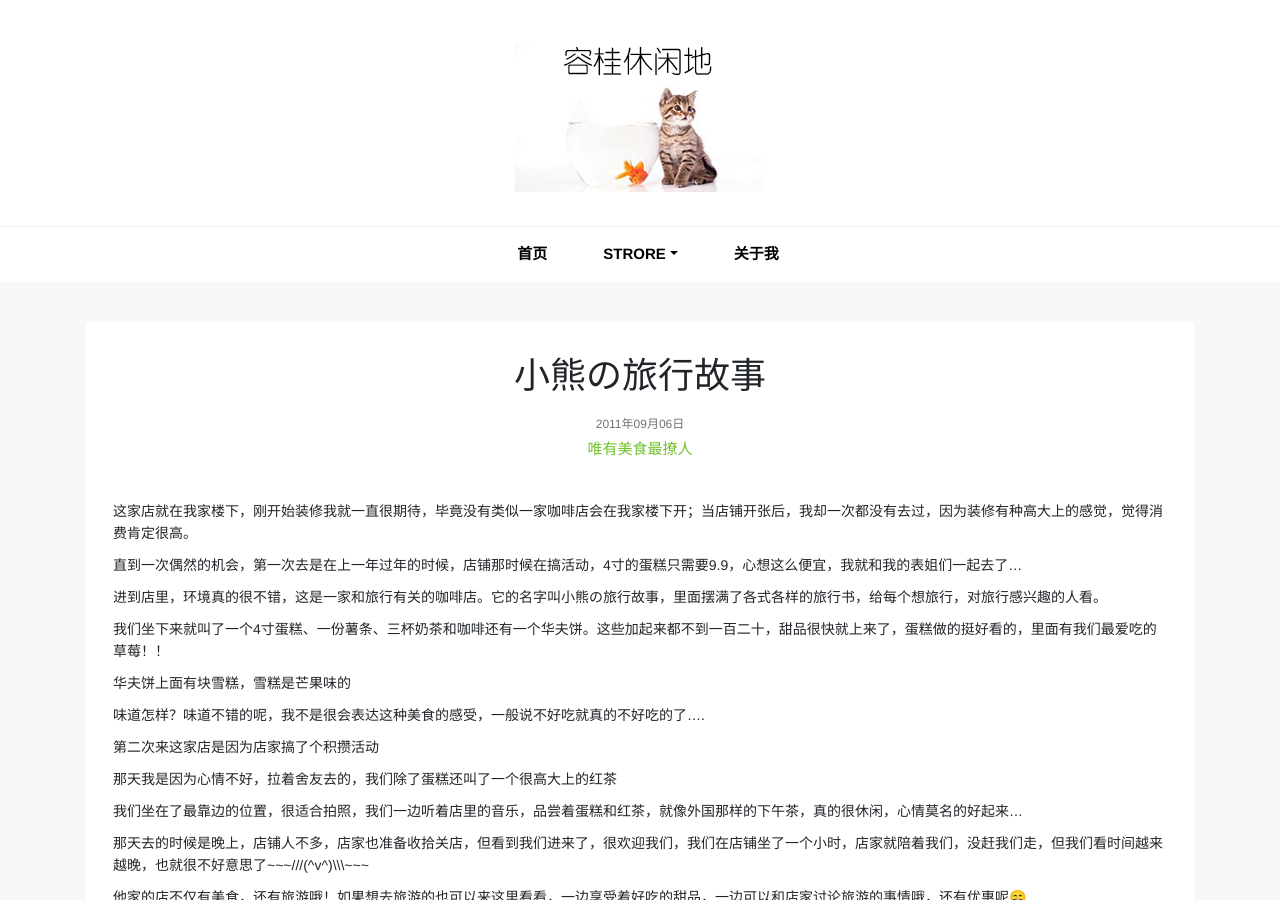
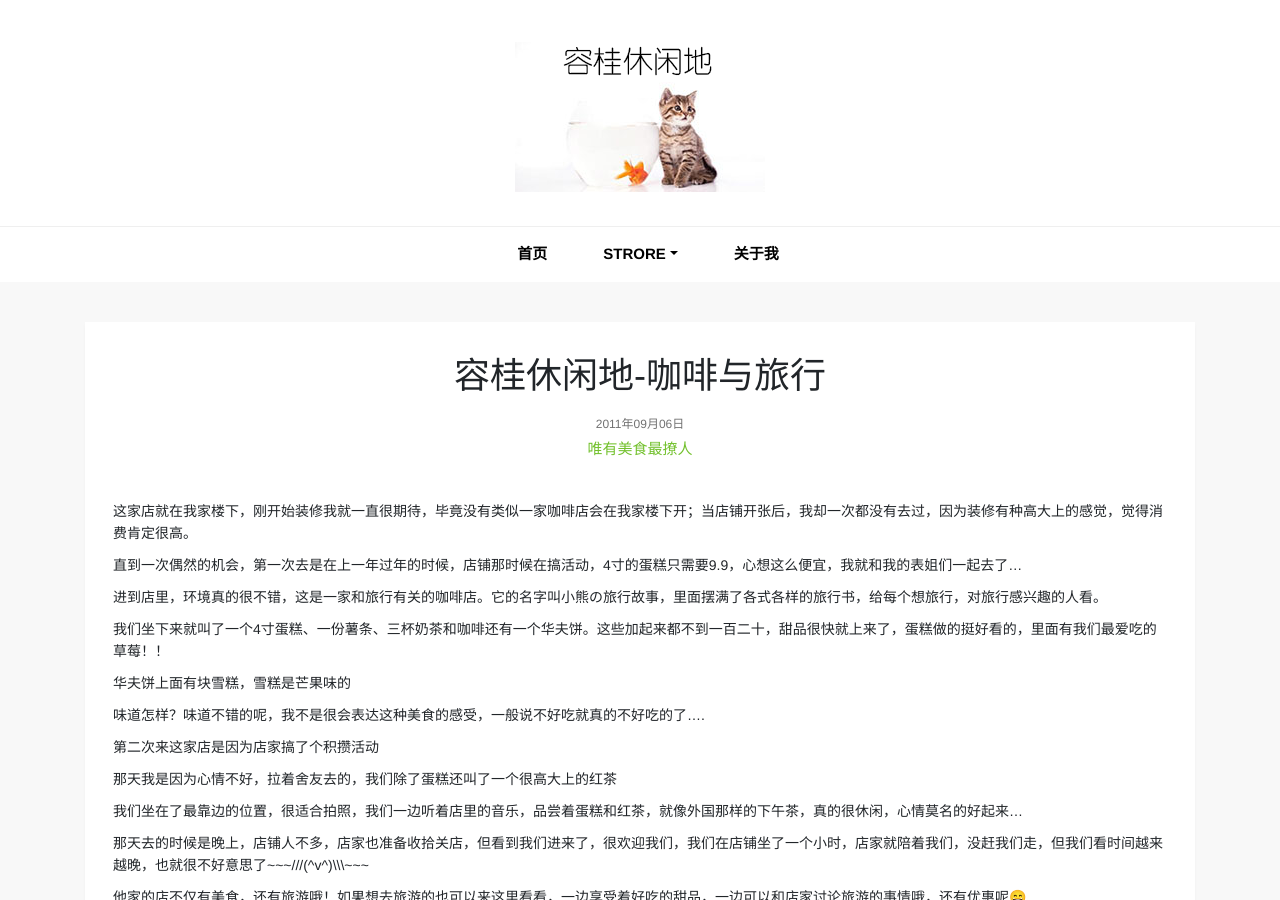
Before and after one commit to Couronnes/Couronnes.github.io, a Jekyll site: the page built from ueo/_posts/2011-09-06-web-read-skill.html, in a window 1280 px wide and 900 px high. Built offline with Jekyll 4.4.1, drawn with Linux system fonts in a browser that asks for light colours.

Commit message:
Update 2011-09-06-web-read-skill.html

```diff
--- a/ueo/_posts/2011-09-06-web-read-skill.html
+++ b/ueo/_posts/2011-09-06-web-read-skill.html
@@ -3,7 +3,7 @@
 permalink: /ueo/web-read-skill.html
 type-en: ueo
 image: web-read-skill
-title: 小熊の旅行故事
+title: 容桂休闲地-咖啡与旅行
 keywords: 唯有美食最撩人
 description: 咖啡、旅行，让我们成为朋友一起用心了解世界！
 ---
```
